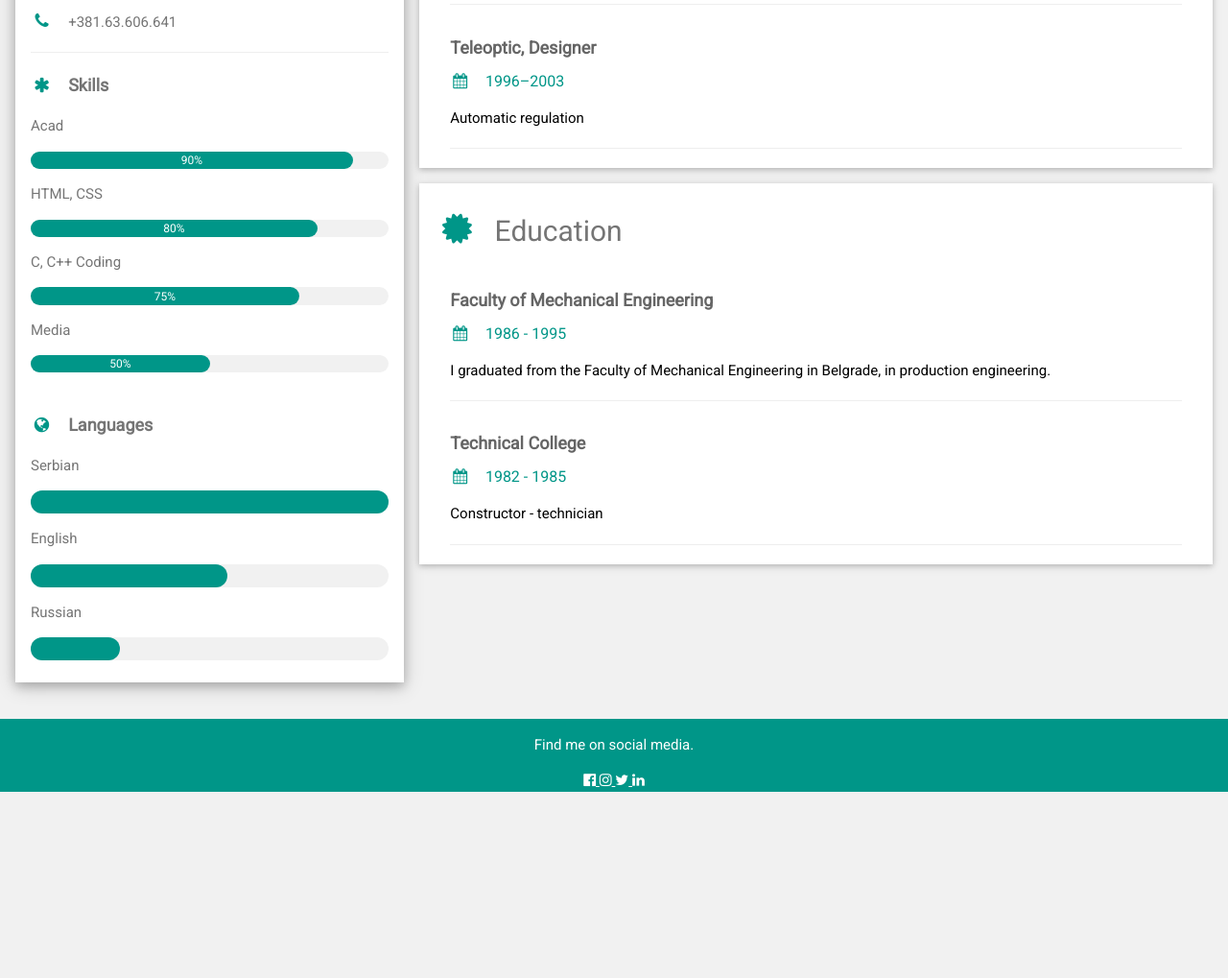
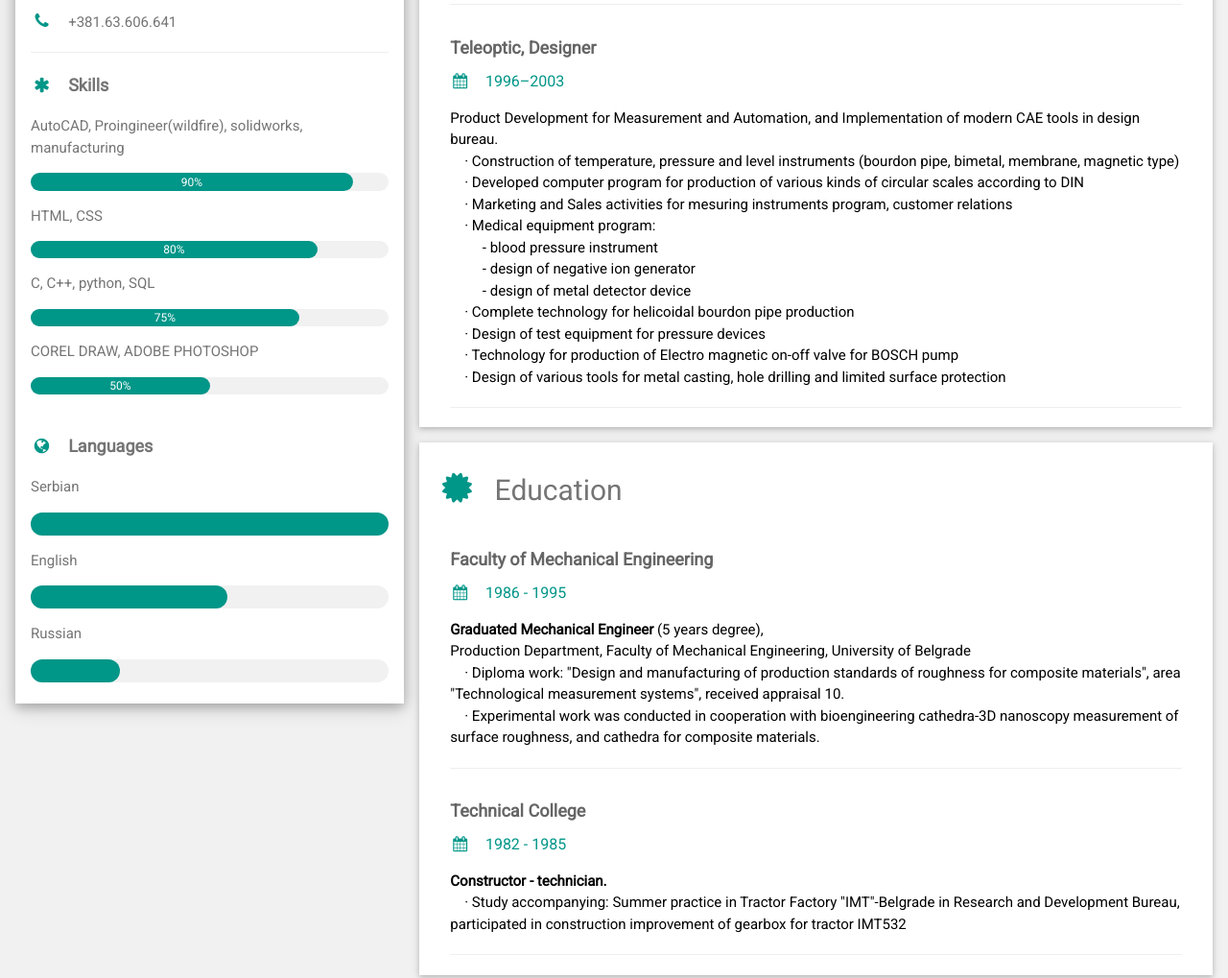
Before and after one commit to dragonpale/CV, a plain HTML site: page index.html in a window 1280 px wide. Shown: the part 537-1556 px from the top of the page at 96% size. Before the commit the page ends 1362 px from the top, so only its background shows below. Drawn offline with nearby package versions, Linux system fonts and the light colour scheme.

Commit message:
Замена кода
Убацио сам више описа

```diff
--- a/index.html
+++ b/index.html
@@ -1,6 +1,6 @@
 <!DOCTYPE html>
 <html>
-<title>W3.CSS Template</title>
+<title>CV w3</title>
 <meta charset="UTF-8">
 <meta name="viewport" content="width=device-width, initial-scale=1">
 <link rel="stylesheet" href="https://www.w3schools.com/w3css/4/w3.css">
@@ -35,7 +35,7 @@ html,body,h1,h2,h3,h4,h5,h6 {font-family: "Roboto", sans-serif}
           <hr>
 
           <p class="w3-large"><b><i class="fa fa-asterisk fa-fw w3-margin-right w3-text-teal"></i>Skills</b></p>
-          <p>Acad</p>
+          <p>AutoCAD, Proingineer(wildfire), solidworks, manufacturing</p>
           <div class="w3-light-grey w3-round-xlarge w3-small">
             <div class="w3-container w3-center w3-round-xlarge w3-teal" style="width:90%">90%</div>
           </div>
@@ -45,11 +45,11 @@ html,body,h1,h2,h3,h4,h5,h6 {font-family: "Roboto", sans-serif}
               <div class="w3-center w3-text-white">80%</div>
             </div>
           </div>
-          <p>C, C++ Coding</p>
+          <p>C, C++, python, SQL</p>
           <div class="w3-light-grey w3-round-xlarge w3-small">
             <div class="w3-container w3-center w3-round-xlarge w3-teal" style="width:75%">75%</div>
           </div>
-          <p>Media</p>
+          <p>COREL DRAW, ADOBE PHOTOSHOP</p>
           <div class="w3-light-grey w3-round-xlarge w3-small">
             <div class="w3-container w3-center w3-round-xlarge w3-teal" style="width:50%">50%</div>
           </div>
@@ -101,7 +101,19 @@ html,body,h1,h2,h3,h4,h5,h6 {font-family: "Roboto", sans-serif}
         <div class="w3-container">
           <h5 class="w3-opacity"><b>Teleoptic, Designer</b></h5>
           <h6 class="w3-text-teal"><i class="fa fa-calendar fa-fw w3-margin-right"></i>1996–2003</h6>
-          <p>Automatic regulation</p>
+          <p>Product Development for Measurement and Automation, and Implementation of modern CAE tools in design bureau.</b>
+
+</br> &nbsp;&nbsp;&nbsp; ·  	Construction of temperature, pressure and level instruments (bourdon pipe, bimetal, membrane, magnetic type)
+</br> &nbsp;&nbsp;&nbsp; ·  	Developed computer program for production of various kinds of circular scales according to DIN
+</br> &nbsp;&nbsp;&nbsp; ·  	Marketing and Sales activities for mesuring instruments program, customer relations
+</br> &nbsp;&nbsp;&nbsp; ·  	Medical equipment program: </br> &nbsp;&nbsp;&nbsp;&nbsp;&nbsp;&nbsp;&nbsp;&nbsp; - blood pressure instrument
+				   </br> &nbsp;&nbsp;&nbsp;&nbsp;&nbsp;&nbsp;&nbsp;&nbsp;	- design of negative ion generator
+				   </br> &nbsp;&nbsp;&nbsp;&nbsp;&nbsp;&nbsp;&nbsp;&nbsp;	- design of metal detector device
+</br> &nbsp;&nbsp;&nbsp; ·  	Complete technology for helicoidal bourdon pipe production
+</br> &nbsp;&nbsp;&nbsp; ·  	Design of test equipment for pressure devices
+</br> &nbsp;&nbsp;&nbsp; ·  	Technology for production of Electro magnetic on-off valve for BOSCH pump
+</br> &nbsp;&nbsp;&nbsp; ·  	Design of various tools for metal casting, hole drilling and limited surface protection</p>
+
           <hr>
         </div>
 
@@ -112,13 +124,20 @@ html,body,h1,h2,h3,h4,h5,h6 {font-family: "Roboto", sans-serif}
         <div class="w3-container">
           <h5 class="w3-opacity"><b>Faculty of Mechanical Engineering</b></h5>
           <h6 class="w3-text-teal"><i class="fa fa-calendar fa-fw w3-margin-right"></i>1986 - 1995</h6>
-          <p>I graduated from the Faculty of Mechanical Engineering in Belgrade, in production engineering.</p>
+          <p>
+		  <b>Graduated Mechanical Engineer</b> (5 years degree),
+	</br>	  Production Department, Faculty of Mechanical Engineering, University of Belgrade</b>
+</br> &nbsp;&nbsp;&nbsp; ·  	Diploma work: "Design and manufacturing of production standards of roughness for composite materials", area "Technological measurement systems", received appraisal 10.
+</br> &nbsp;&nbsp;&nbsp; ·  	Experimental work was conducted in cooperation with bioengineering cathedra-3D nanoscopy measurement of surface roughness, and cathedra for composite materials.
+		  </p>
           <hr>
         </div>
         <div class="w3-container">
           <h5 class="w3-opacity"><b>Technical College</b></h5>
           <h6 class="w3-text-teal"><i class="fa fa-calendar fa-fw w3-margin-right"></i>1982 - 1985</h6>
-          <p>Constructor - technician</p>
+          <p><b>Constructor - technician. </b>
+		  </br> &nbsp;&nbsp;&nbsp; ·  	Study accompanying: Summer practice in Tractor Factory "IMT"-Belgrade in Research and Development Bureau, participated in construction improvement of gearbox for tractor IMT532
+		</p>
           <hr>
         </div>
 
@@ -140,8 +159,6 @@ html,body,h1,h2,h3,h4,h5,h6 {font-family: "Roboto", sans-serif}
 
   <a href="https://twitter.com/dpalevic" target="_blank"><i class="fa fa-twitter w3-hover-opacity"></i>
   <a href="https://www.linkedin.com/in/%D0%B4%D1%80%D0%B0%D0%B3%D0%BE%D1%99%D1%83%D0%B1-%D0%BF%D0%B0%D0%BB%D0%B5%D0%B2%D0%B8%D1%9B-15899564/" target="_blank"><i class="fa fa-linkedin w3-hover-opacity"></i>
-
-</footer>
-
+  </footer>
 </body>
 </html>
```
